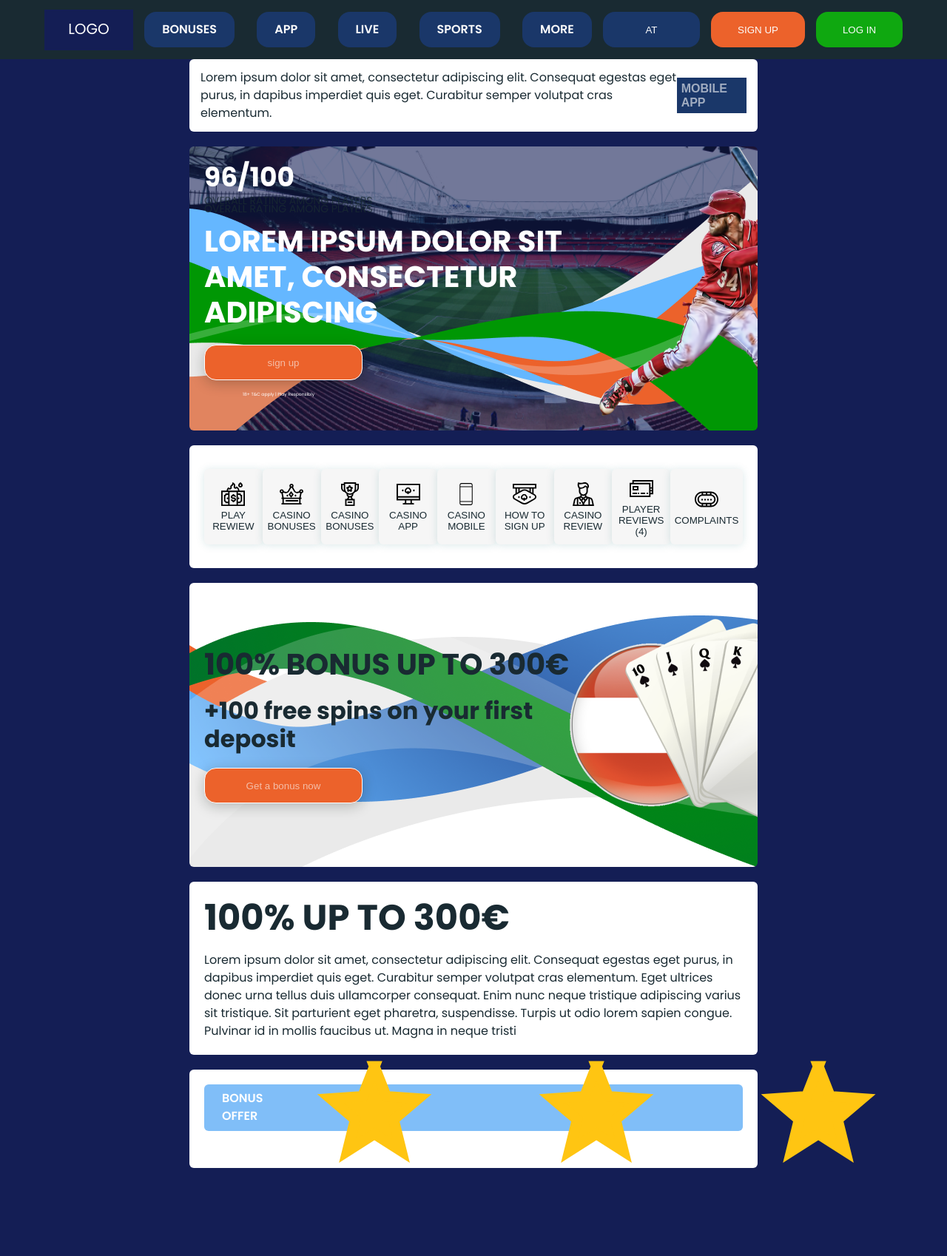
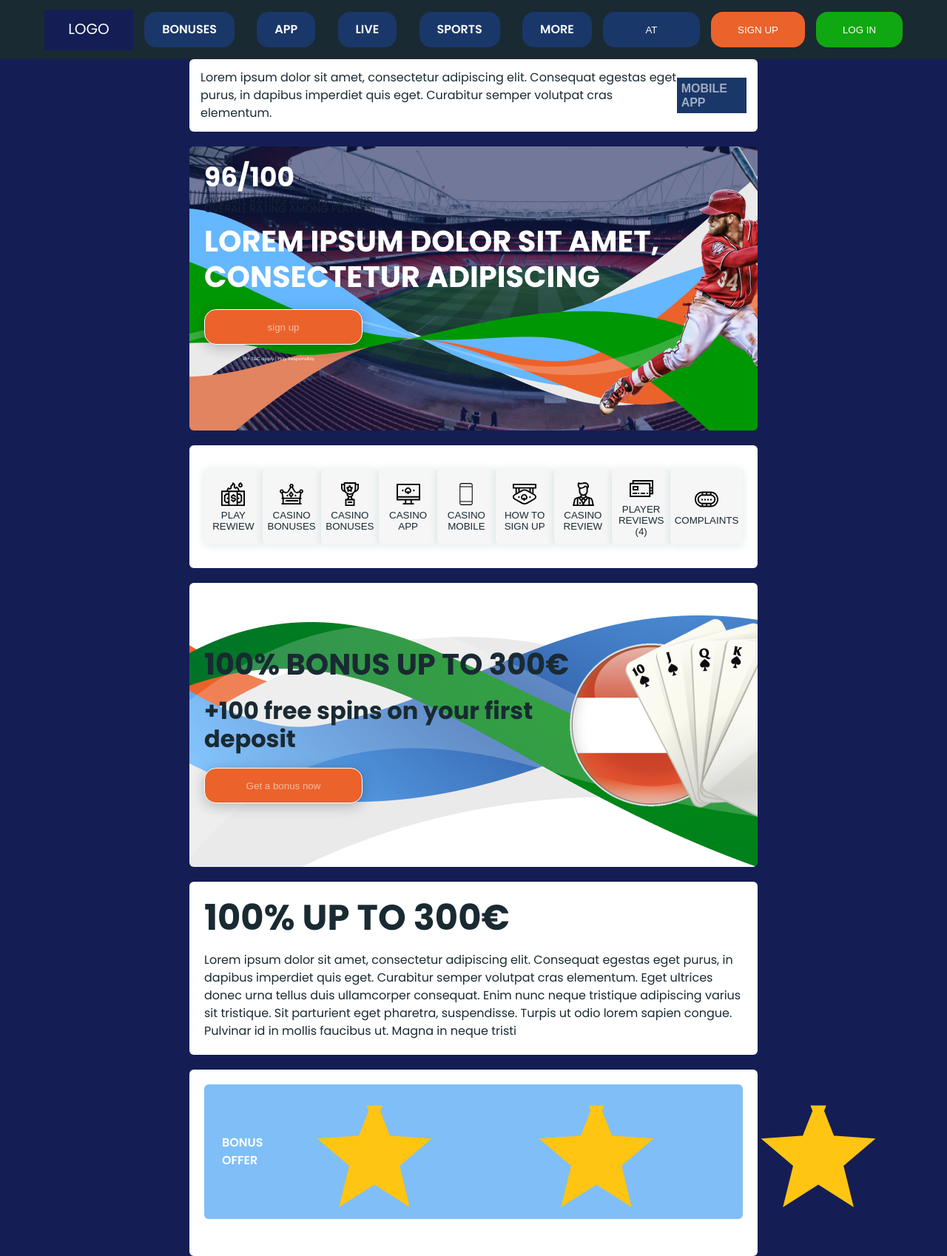
Before and after one commit to AnastasiiaMehei/Game, a website built with Vite: page index.html in a window 1280 px wide. Shown: the whole page at 74% size. Before the commit the page ends 1579 px from the top, so only its background shows below. Built offline with nearby package versions, Linux system fonts and the light colour scheme.

Commit message:
styles.css

```diff
--- a/src/css/styles.css
+++ b/src/css/styles.css
@@ -281,7 +281,6 @@ color: var(--main-color);
 opacity: 0.8;
 }
 .main-title {
-  width: 538px;
 
   text-transform: uppercase;
 color: var(--white-color);
@@ -414,13 +413,15 @@ flex-direction: column;
 gap: 10px;
 }
 .seventh-section-rating-div {
+  /* width: 885px; */
+
   display: flex;
     flex-direction: row;
     align-content: center;
     align-items: center;
   border-radius: 6px;
   padding: 16px 24px;
-  height: 63px;
+
   background: #80bef8;
 }
 .seventh-section-bonus-offer {
```
